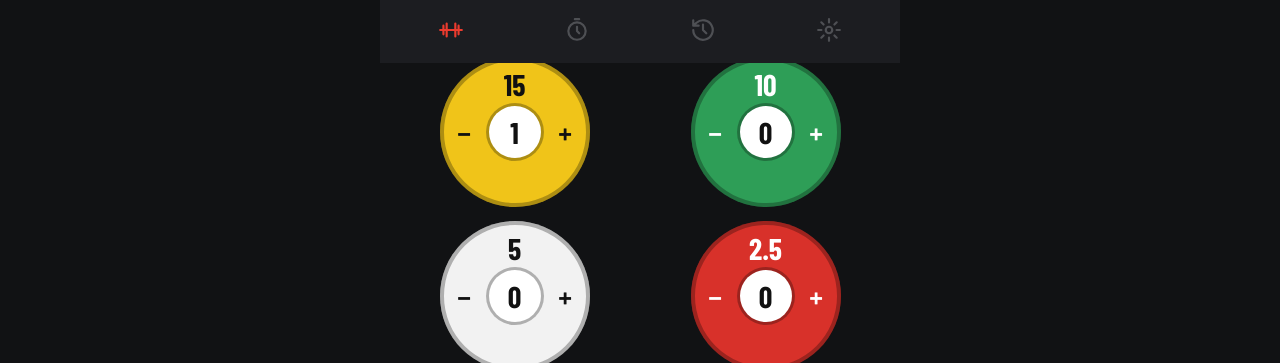
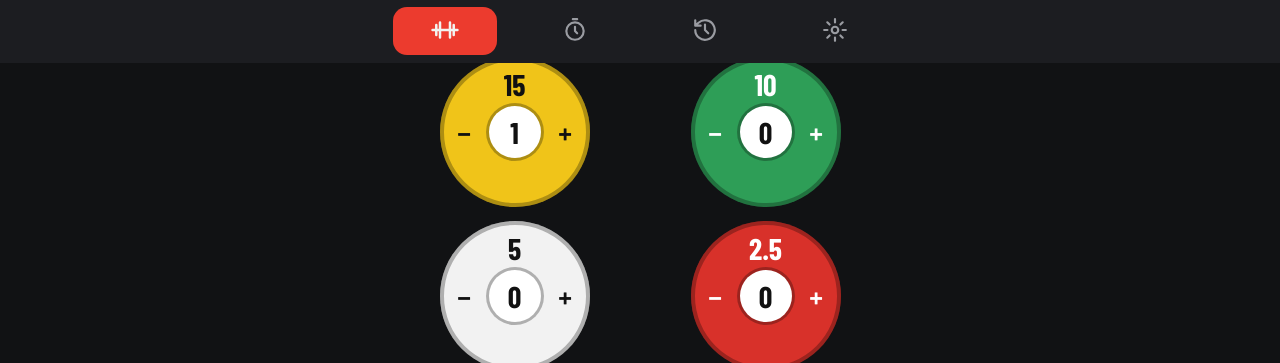
Before and after one commit to evchuk4018/load-the-bar, a website with bundled scripts: page index.html in a window 1280 px wide. Shown: the part 737-1100 px from the top of the page. Built offline with nearby package versions, Linux system fonts and the light colour scheme.

Commit message:
Navigable placeholder pages; animated full-width nav
Co-Authored-By: Claude Opus 5.5 <noreply@anthropic.com>

```diff
--- a/index.html
+++ b/index.html
@@ -2,7 +2,7 @@
 <html lang="en">
 <head>
 <meta charset="utf-8">
-<meta name="viewport" content="width=device-width,initial-scale=1">
+<meta name="viewport" content="width=device-width,initial-scale=1,viewport-fit=cover">
 <meta name="apple-mobile-web-app-capable" content="yes">
 <meta name="theme-color" content="#111214">
 <title>Load the Bar</title>
@@ -12,6 +12,7 @@
 </head>
 <body>
 <main>
+<section id="bar-page">
 <h1>Load the Bar</h1>
 <div class="seg" id="mode">
   <button data-m="kg">KG</button><button data-m="lb">LB</button>
@@ -33,14 +34,19 @@
 </div>
 
 <div class="pad" id="pad"></div>
+</section>
+<section id="timer" hidden><h1>Timer</h1></section>
+<section id="history" hidden><h1>History</h1></section>
+<section id="settings" hidden><h1>Settings</h1></section>
 
 </main>
 
-<nav class="tabs">
-  <button aria-current="page" aria-label="Bar"><svg viewBox="0 0 24 24"><path d="M2 12h20M5 8v8M8 6v12M16 6v12M19 8v8"/></svg></button>
-  <button disabled aria-label="Timer"><svg viewBox="0 0 24 24"><circle cx="12" cy="13" r="8"/><path d="M12 9v4l2 2M10 2h4"/></svg></button>
-  <button disabled aria-label="History"><svg viewBox="0 0 24 24"><path d="M3 12a9 9 0 1 0 3-6.7L3 8M3 3v5h5M12 7v5l3 3"/></svg></button>
-  <button disabled aria-label="Settings"><svg viewBox="0 0 24 24"><circle cx="12" cy="12" r="3"/><path d="M12 2v3M12 19v3M2 12h3M19 12h3M4.9 4.9l2.1 2.1M17 17l2.1 2.1M4.9 19.1 7 17M17 7l2.1-2.1"/></svg></button>
+<nav class="tabs" id="tabs">
+  <span class="ind"></span>
+  <button data-p="bar-page" aria-label="Bar"><svg viewBox="0 0 24 24"><path d="M2 12h20M5 8v8M8 6v12M16 6v12M19 8v8"/></svg></button>
+  <button data-p="timer" aria-label="Timer"><svg viewBox="0 0 24 24"><circle cx="12" cy="13" r="8"/><path d="M12 9v4l2 2M10 2h4"/></svg></button>
+  <button data-p="history" aria-label="History"><svg viewBox="0 0 24 24"><path d="M3 12a9 9 0 1 0 3-6.7L3 8M3 3v5h5M12 7v5l3 3"/></svg></button>
+  <button data-p="settings" aria-label="Settings"><svg viewBox="0 0 24 24"><circle cx="12" cy="12" r="3"/><path d="M12 2v3M12 19v3M2 12h3M19 12h3M4.9 4.9l2.1 2.1M17 17l2.1 2.1M4.9 19.1 7 17M17 7l2.1-2.1"/></svg></button>
 </nav>
 
 <script src="dist/app.js"></script>
--- a/src/main.ts
+++ b/src/main.ts
@@ -2,6 +2,7 @@ import { drawBar } from './draw';
 import { drawPad } from './platepad';
 import { barKg, Plate, platesFor } from './plates';
 import { solve } from './solve';
+import { initTabs } from './tabs';
 import { load, save } from './state';
 import { fmt, step, toKg, toU, Unit } from './units';
 
@@ -60,4 +61,5 @@ function addPlate(p: Plate, dir: number): void {
 }
 $('minus').onclick = () => bump(-1);
 $('plus').onclick = () => bump(1);
+initTabs($('tabs'));
 render();
--- /dev/null
+++ b/src/tabs.ts
@@ -0,0 +1,18 @@
+// Bottom nav: shows the section named by the URL hash, defaulting to the first tab.
+export function initTabs(nav: HTMLElement): void {
+  const btns = [...nav.querySelectorAll<HTMLButtonElement>('button')];
+  const show = () => {
+    const id = location.hash.slice(1);
+    const i = Math.max(0, btns.findIndex(b => b.dataset.p === id));
+    btns.forEach((b, j) => {
+      document.getElementById(b.dataset.p!)!.hidden = j !== i;
+      if (j === i) b.setAttribute('aria-current', 'page'); else b.removeAttribute('aria-current');
+    });
+    nav.style.setProperty('--i', String(i));
+  };
+  btns.forEach((b, j) => b.onclick = () => {
+    history.replaceState(null, '', j ? '#' + b.dataset.p : location.pathname + location.search);
+    show();
+  });
+  show();
+}
--- a/styles.css
+++ b/styles.css
@@ -6,7 +6,7 @@
 :root{color-scheme:dark;--bg:#111214;--panel:#1c1d21;--line:#2c2e33;--ink:#f3f3f1;--dim:#9a9ca2;--acc:#ec3b2e}
 *{box-sizing:border-box;min-width:0}
 body{margin:0;background:var(--bg);color:var(--ink);font:16px/1.45 Barlow,system-ui,sans-serif;overflow-x:clip;-webkit-tap-highlight-color:transparent}
-main{max-width:520px;margin:0 auto;padding:14px 16px calc(96px + env(safe-area-inset-bottom))}
+main{max-width:520px;margin:0 auto;padding:max(14px,env(safe-area-inset-top)) 16px calc(96px + env(safe-area-inset-bottom))}
 h1{font:700 22px/1 "Barlow Condensed",sans-serif;margin:4px 0 14px;letter-spacing:.01em}
 .seg{display:grid;grid-template-columns:repeat(2,minmax(0,1fr));background:var(--panel);border-radius:12px;padding:4px;gap:4px}
 .seg button,.step{font:inherit;color:var(--ink);background:none;border:0;cursor:pointer}
@@ -31,9 +31,11 @@ h1{font:700 22px/1 "Barlow Condensed",sans-serif;margin:4px 0 14px;letter-spacin
 .pp div{display:grid;grid-template-columns:1fr auto 1fr;align-items:center}
 .pp span{display:grid;place-items:center;width:52px;aspect-ratio:1;border-radius:50%;background:#fff;color:#111;box-shadow:0 0 0 3px rgba(0,0,0,.28)}
 .pp button{height:52px;font:600 28px Barlow,sans-serif;color:inherit;background:none;border:0;cursor:pointer}
-.tabs{position:fixed;left:0;right:0;bottom:0;display:grid;grid-template-columns:repeat(4,1fr);max-width:520px;margin:0 auto;padding:6px 8px calc(6px + env(safe-area-inset-bottom));background:var(--panel);border-top:1px solid var(--line)}
-.tabs button{height:52px;background:none;border:0;color:var(--dim);cursor:pointer}
-.tabs button:disabled{opacity:.4;cursor:default}
-.tabs button[aria-current]{color:var(--acc)}
-.tabs svg{width:26px;height:26px;fill:none;stroke:currentColor;stroke-width:2;stroke-linecap:round;stroke-linejoin:round}
+.tabs{position:fixed;left:0;right:0;bottom:0;display:grid;grid-template-columns:repeat(4,1fr);padding:6px max(8px,calc((100% - 520px)/2)) calc(6px + env(safe-area-inset-bottom));background:var(--panel);border-top:1px solid var(--line)}
+.tabs button{grid-row:1;position:relative;height:52px;background:none;border:0;color:var(--dim);cursor:pointer;transition:color .25s}
+.tabs button:nth-of-type(1){grid-column:1}.tabs button:nth-of-type(2){grid-column:2}.tabs button:nth-of-type(3){grid-column:3}.tabs button:nth-of-type(4){grid-column:4}
+.tabs button[aria-current]{color:var(--ink)}
+.tabs svg{width:26px;height:26px;fill:none;stroke:currentColor;stroke-width:2;stroke-linecap:round;stroke-linejoin:round;transition:transform .3s cubic-bezier(.3,1.6,.5,1)}
+.tabs button[aria-current] svg{transform:scale(1.15)}
+.ind{grid-row:1;grid-column:1;margin:2px 10%;border-radius:14px;background:var(--acc);transform:translateX(calc(var(--i,0) * 125%));transition:transform .35s cubic-bezier(.3,1.3,.5,1)}
 button:focus-visible{outline:2px solid #fff;outline-offset:2px}
```
